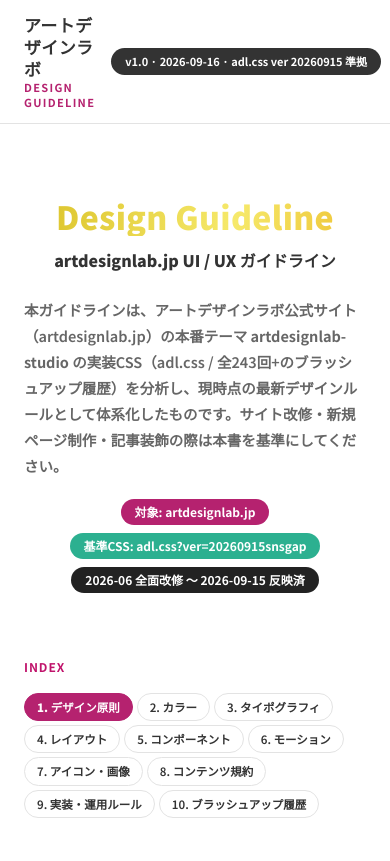
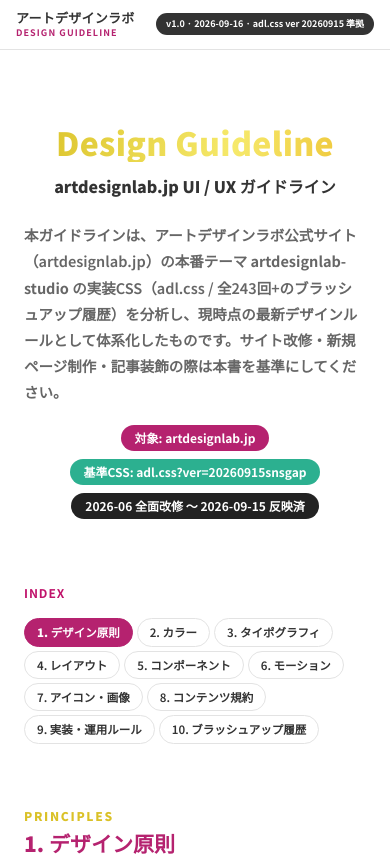
Before and after one commit to lein-inc/adl-design-guideline, a plain HTML site: page index.html in a window 390 px wide. Shown: the top 861 px of the page. Drawn offline with Linux system fonts and the light colour scheme.

Commit message:
SPヘッダー折返し修正 + CHANGELOG検証結果追記
Co-Authored-By: Claude Fable 5 <noreply@anthropic.com>

```diff
--- a/index.html
+++ b/index.html
@@ -238,6 +238,12 @@ pre.code{background:#f6f6f6;border:1px solid #e5e5e5;border-radius:10px;padding:
   .spec .t-page{font-size:36px;}
   h2.sec{font-size:21px;}
   .demo{padding:20px 14px;}
+}
+@media screen and (max-width:540px){
+  .gl-header-in{padding:10px 16px;gap:10px;}
+  .gl-logo{font-size:13px;white-space:nowrap;}
+  .gl-logo small{font-size:9px;}
+  .gl-ver{font-size:9px;padding:3px 10px;}
 }
 </style>
 </head>
```
Also changed, not shown: 1 other file.
